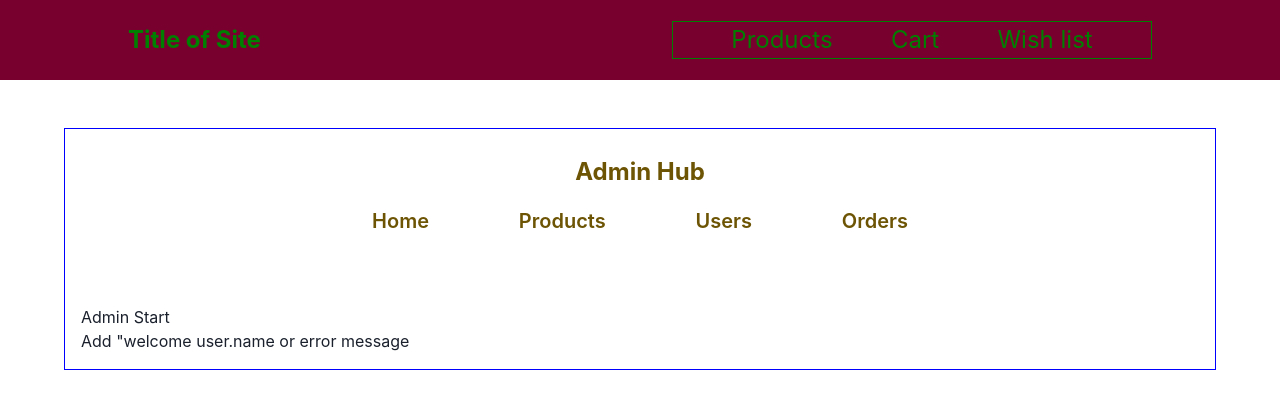
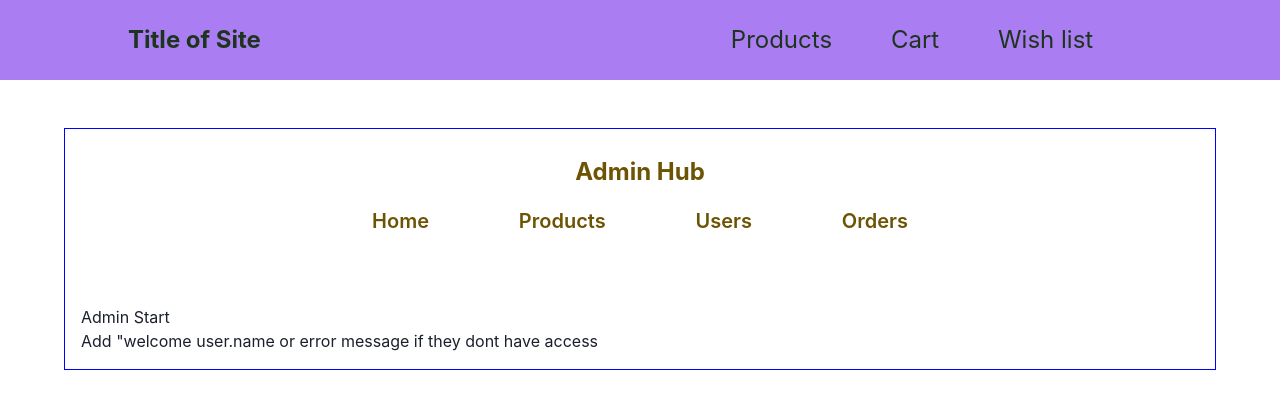
Before and after one commit to fishenchips/web-shop-examination, a Next.js app: page /admin in a window 1280 px wide. Shown: the top 408 px of the page. Built offline with nearby package versions, Linux system fonts and the light colour scheme.

Commit message:
installing font awsome packages

```diff
--- a/components/layout/MainNavigation.module.css
+++ b/components/layout/MainNavigation.module.css
@@ -4,7 +4,7 @@
   display: flex;
   align-items: center;
   justify-content: space-between;
-  background-color: #77002e;
+  background-color: #aa7df3;
 
   padding: 0 10%;
 }
@@ -21,14 +21,12 @@
   padding: 0;
   list-style: none;
   width: 30rem;
-
-  border: 1px solid green;
 }
 
 .header a {
   text-decoration: none;
   font-size: 1.5rem;
-  color: green;
+  color: rgb(29, 52, 29);
 }
 
 .header a:hover {
--- a/components/product/Product.module.css
+++ b/components/product/Product.module.css
@@ -1,8 +1,5 @@
 .productPage {
-  width: 90vw;
   margin: 0 auto;
-
-  border: 1px solid blue;
 }
 
 .productInfo {
--- a/components/products/Products.module.css
+++ b/components/products/Products.module.css
@@ -3,10 +3,8 @@
   flex-wrap: wrap;
   justify-content: center;
   width: 100%;
-  max-width: 1000px;
+  max-width: 1200px;
   margin: 0 auto;
-
-  border: 1px solid blue;
 }
 
 .productBox {
--- a/package.json
+++ b/package.json
@@ -12,6 +12,9 @@
     "@chakra-ui/react": "^2.4.4",
     "@emotion/react": "^11.10.5",
     "@emotion/styled": "^11.10.5",
+    "@fortawesome/fontawesome-svg-core": "^6.2.1",
+    "@fortawesome/free-solid-svg-icons": "^6.2.1",
+    "@fortawesome/react-fontawesome": "^0.2.0",
     "@next/font": "13.0.7",
     "@tanstack/react-query": "^4.20.4",
     "@tanstack/react-query-devtools": "^4.20.4",
--- a/pages/admin/index.tsx
+++ b/pages/admin/index.tsx
@@ -5,7 +5,7 @@ const AdminPage = () => {
     <>
       <AdminNavigation />
       <p>Admin Start</p>
-      <p>Add "welcome user.name or error message</p>
+      <p>Add "welcome user.name or error message if they dont have access</p>
     </>
   );
 };
```
Also changed, not shown: 1 other file (tests, documents, lock files or other folders).
